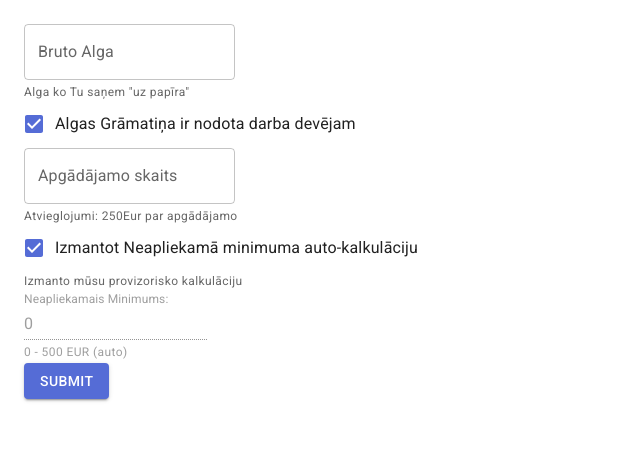
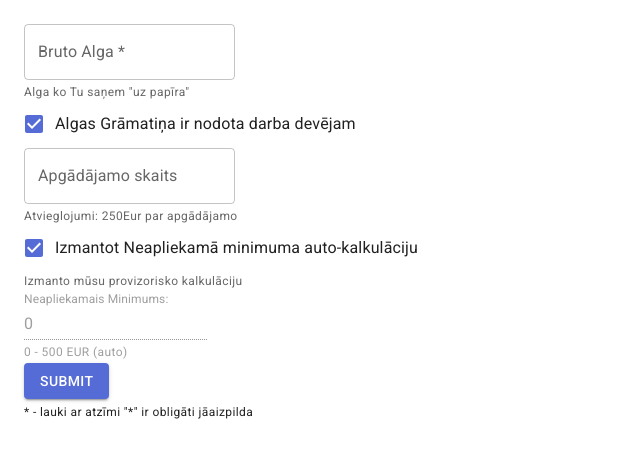
Before and after one commit to andrisLaduzans/algas-kalkulators, a React (Vite) app: page / in a window 1280 px wide. Shown: the top 458 px of the page, without its empty margins (0-640 px from the left). Built offline with nearby package versions, Linux system fonts and the light colour scheme.

Commit message:
add conditional form input validation (#5)

```diff
--- a/src/App.tsx
+++ b/src/App.tsx
@@ -2,7 +2,7 @@ import { getProvisionalNonTaxableMinimum } from "./domain/features/netSalaryCalc
 import { TextInput } from "./components/formInputs/TextInput";
 import { CheckboxInput } from "./components/formInputs/CheckBoxInput";
 import { UncontrolledTextInput } from "./components/formInputs/UncontrolledTextInput";
-import { Button } from "@mui/material";
+import { Button, Typography } from "@mui/material";
 import {
   validateCurrencyInput,
   validateNaturalNumberInput,
@@ -64,6 +64,7 @@ export default function App() {
         type="text"
         inputMode="decimal"
         validateInput={validateCurrencyInput}
+        required
       />
 
       <CheckboxInput<NetSalaryFormFields>
@@ -115,6 +116,7 @@ export default function App() {
           type="text"
           inputMode="decimal"
           validateInput={validateCurrencyInput}
+          required
         />
       )}
 
@@ -123,6 +125,10 @@ export default function App() {
           Submit
         </Button>
       </div>
+
+      <Typography variant="caption">
+        * - lauki ar atzīmi "*" ir obligāti jāaizpilda
+      </Typography>
     </form>
   );
 }
--- a/src/components/formInputs/TextInput.tsx
+++ b/src/components/formInputs/TextInput.tsx
@@ -24,6 +24,7 @@ interface Props<FormFields extends FieldValues> {
     | "decimal"
     | "search"
     | undefined;
+  required?: boolean;
 }
 
 export const TextInput = <FormFields extends FieldValues>({
@@ -35,6 +36,7 @@ export const TextInput = <FormFields extends FieldValues>({
   type,
   validateInput,
   inputMode,
+  required,
 }: Props<FormFields>) => {
   return (
     <Controller
@@ -52,7 +54,7 @@ export const TextInput = <FormFields extends FieldValues>({
                 field.onChange(validatedEvent);
               }
             }}
-            label={label}
+            label={`${label}${required ? " *" : ""}`}
             error={!!error}
             type={type}
             inputMode={inputMode}
--- a/src/domain/features/netSalaryCalculator/useNetSalaryCalcForm/useNetSalaryCalcForm.ts
+++ b/src/domain/features/netSalaryCalculator/useNetSalaryCalcForm/useNetSalaryCalcForm.ts
@@ -39,7 +39,11 @@ const schema: ObjectSchema<NetSalaryFormFields> = yup.object({
       errorMessage.number.max.replace(/{{MAX}}/, "500"),
       (value) => (value ? parseFloat(value) <= 500 : true)
     )
-    .nullable(),
+    .when("isUseProvisionalNonTaxableMinimumCalculation", {
+      is: (value: boolean) => value === false,
+      then: (schema) => schema.required(errorMessage.required),
+      otherwise: (schema) => schema.nullable(),
+    }),
 });
 
 export const useNetSalaryCalcForm = () => {
```
